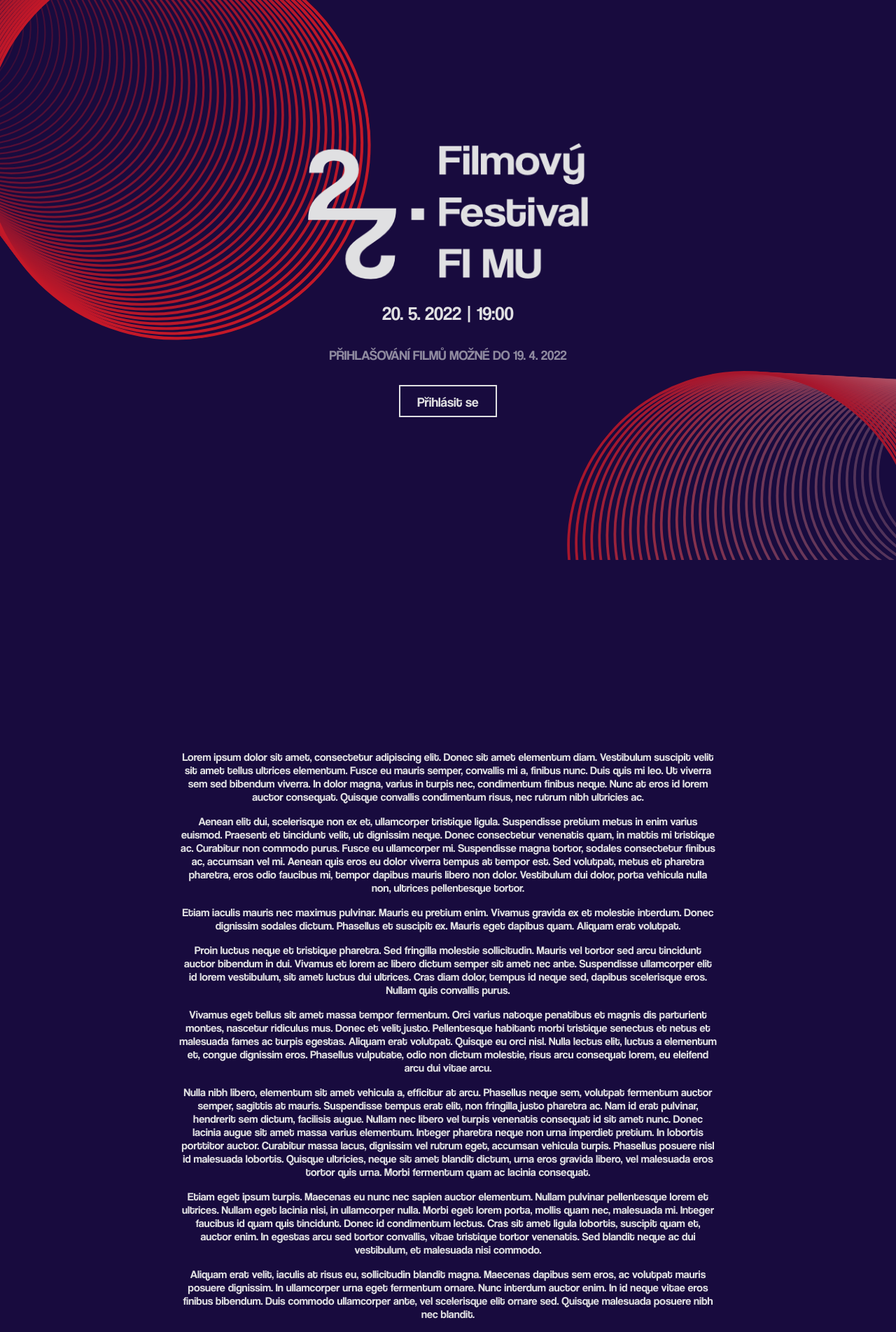
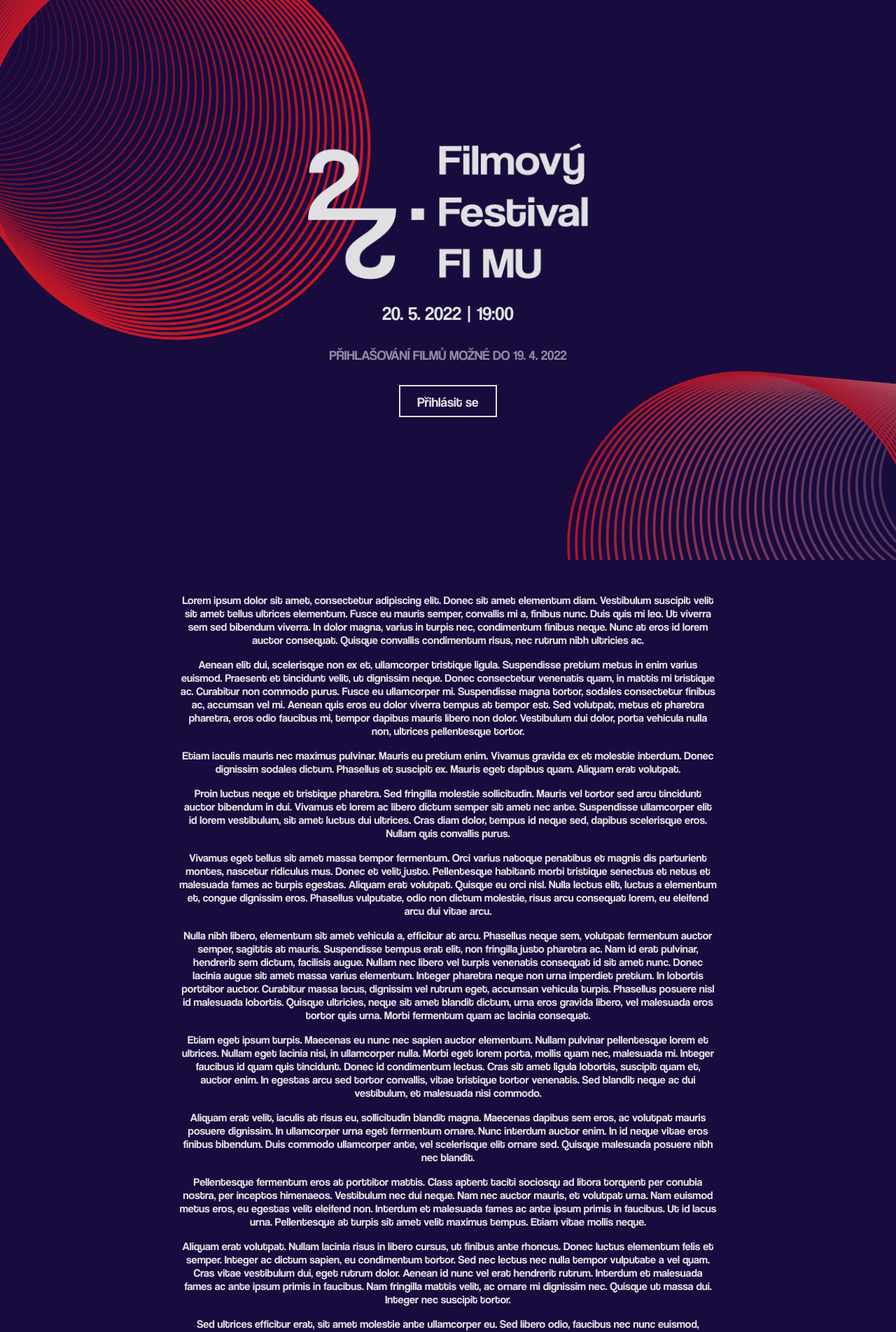
Before and after one commit to roseckyj/fffi-2022, a React (Create React App) app: page / in a window 1280 px wide. Shown: the top 1903 px of the page at 70% size. Built offline with nearby package versions, Linux system fonts and the light colour scheme.

Commit message:
Margin top + bottom fixed

```diff
--- a/src/App.css
+++ b/src/App.css
@@ -47,7 +47,7 @@
 }
 
 .body {
-    padding: 20vw;
+    padding: 2rem 20vw;
 }
 
 .pipe {
```
